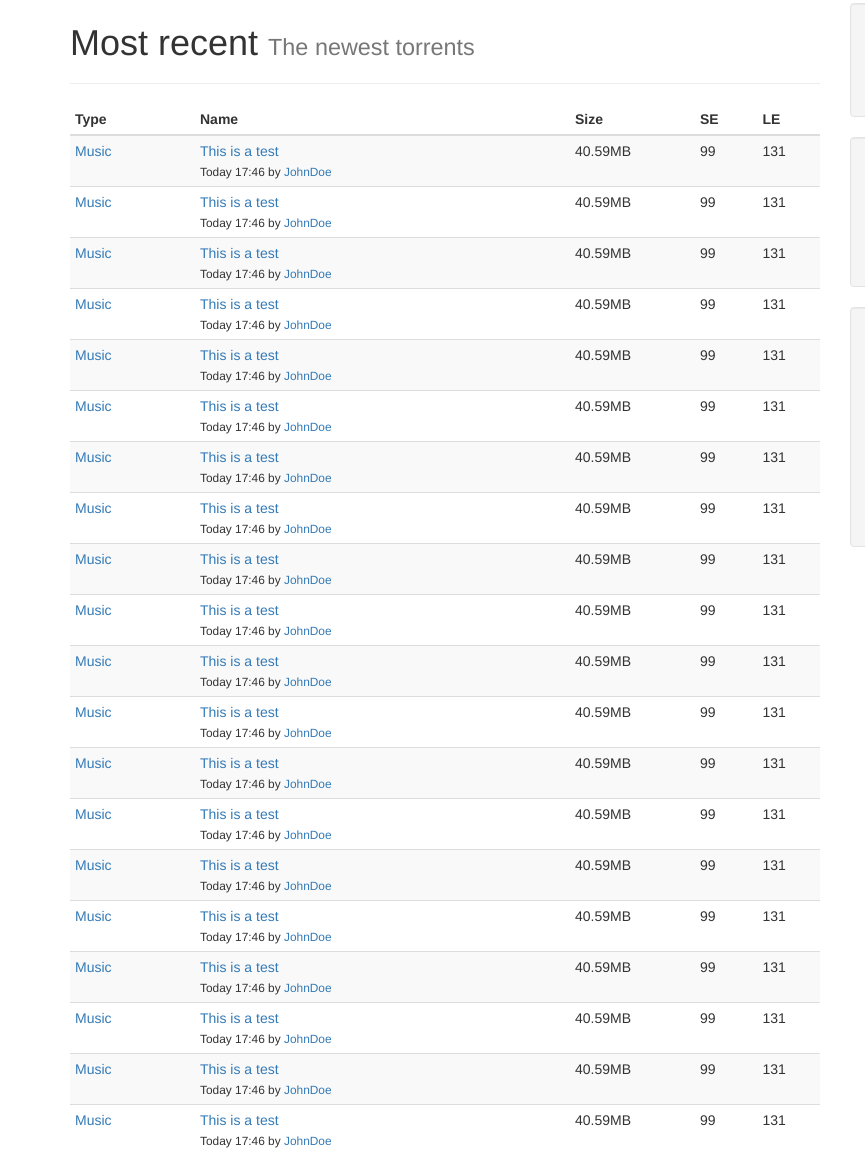
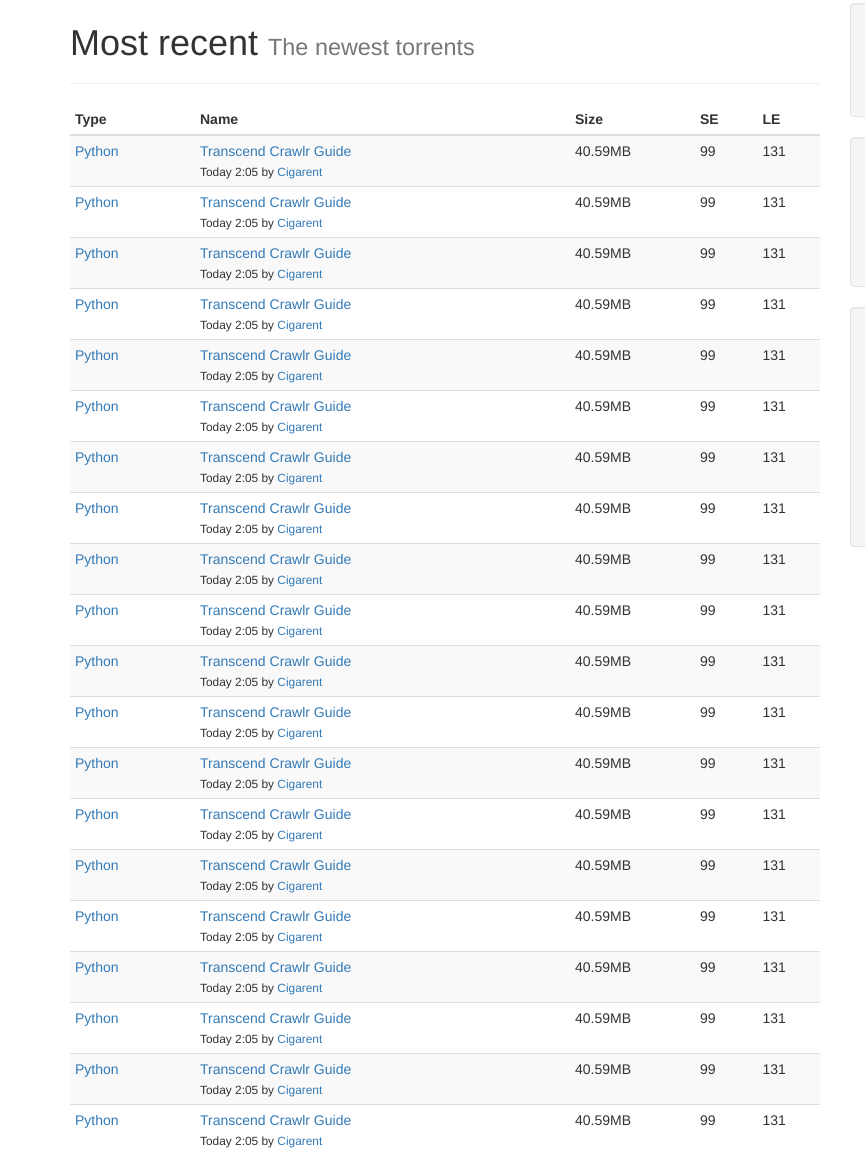
Before and after one commit to 0x1A1-1/pdfedu, a website: page recent.html in a window 1280 px wide. Shown: the part 67-1225 px from the top of the page, 0-865 px from the left. Drawn offline with Linux system fonts and the light colour scheme; grey boxes are pictures that could not be loaded.

```diff
--- a/sample_search.js
+++ b/engine.js
@@ -1,4 +1,4 @@
-var libgen = require('./js');
+var libgen = require('.');
 
 var options = {
   mirror: 'http://gen.lib.rus.ec',
--- a/recent.html
+++ b/recent.html
@@ -99,64 +99,64 @@
                         </thead>
                         <tbody>
                             <tr>
-                                <td><a href="#">Music</a></td><td><a href="torrent.html">This is a test</a><br><small>Today 17:46 by <a href="#">JohnDoe</a></small></td><td>40.59MB</td><td>99</td><td>131</td>
+                                <td><a href="#">Python</a></td><td><a href="torrent.html">Transcend Crawlr Guide</a><br><small>Today 2:05 by <a href="#">Cigarent</a></small></td><td>40.59MB</td><td>99</td><td>131</td>
                             </tr>
                             <tr>
-                                <td><a href="#">Music</a></td><td><a href="torrent.html">This is a test</a><br><small>Today 17:46 by <a href="#">JohnDoe</a></small></td><td>40.59MB</td><td>99</td><td>131</td>
+                                <td><a href="#">Python</a></td><td><a href="torrent.html">Transcend Crawlr Guide</a><br><small>Today 2:05 by <a href="#">Cigarent</a></small></td><td>40.59MB</td><td>99</td><td>131</td>
                             </tr>
                             <tr>
-                                <td><a href="#">Music</a></td><td><a href="torrent.html">This is a test</a><br><small>Today 17:46 by <a href="#">JohnDoe</a></small></td><td>40.59MB</td><td>99</td><td>131</td>
+                                <td><a href="#">Python</a></td><td><a href="torrent.html">Transcend Crawlr Guide</a><br><small>Today 2:05 by <a href="#">Cigarent</a></small></td><td>40.59MB</td><td>99</td><td>131</td>
                             </tr>
                             <tr>
-                                <td><a href="#">Music</a></td><td><a href="torrent.html">This is a test</a><br><small>Today 17:46 by <a href="#">JohnDoe</a></small></td><td>40.59MB</td><td>99</td><td>131</td>
+                                <td><a href="#">Python</a></td><td><a href="torrent.html">Transcend Crawlr Guide</a><br><small>Today 2:05 by <a href="#">Cigarent</a></small></td><td>40.59MB</td><td>99</td><td>131</td>
                             </tr>
                             <tr>
-                                <td><a href="#">Music</a></td><td><a href="torrent.html">This is a test</a><br><small>Today 17:46 by <a href="#">JohnDoe</a></small></td><td>40.59MB</td><td>99</td><td>131</td>
+                                <td><a href="#">Python</a></td><td><a href="torrent.html">Transcend Crawlr Guide</a><br><small>Today 2:05 by <a href="#">Cigarent</a></small></td><td>40.59MB</td><td>99</td><td>131</td>
                             </tr>
                             <tr>
-                                <td><a href="#">Music</a></td><td><a href="torrent.html">This is a test</a><br><small>Today 17:46 by <a href="#">JohnDoe</a></small></td><td>40.59MB</td><td>99</td><td>131</td>
+                                <td><a href="#">Python</a></td><td><a href="torrent.html">Transcend Crawlr Guide</a><br><small>Today 2:05 by <a href="#">Cigarent</a></small></td><td>40.59MB</td><td>99</td><td>131</td>
                             </tr>
                             <tr>
-                                <td><a href="#">Music</a></td><td><a href="torrent.html">This is a test</a><br><small>Today 17:46 by <a href="#">JohnDoe</a></small></td><td>40.59MB</td><td>99</td><td>131</td>
+                                <td><a href="#">Python</a></td><td><a href="torrent.html">Transcend Crawlr Guide</a><br><small>Today 2:05 by <a href="#">Cigarent</a></small></td><td>40.59MB</td><td>99</td><td>131</td>
                             </tr>
                             <tr>
-                                <td><a href="#">Music</a></td><td><a href="torrent.html">This is a test</a><br><small>Today 17:46 by <a href="#">JohnDoe</a></small></td><td>40.59MB</td><td>99</td><td>131</td>
+                                <td><a href="#">Python</a></td><td><a href="torrent.html">Transcend Crawlr Guide</a><br><small>Today 2:05 by <a href="#">Cigarent</a></small></td><td>40.59MB</td><td>99</td><td>131</td>
                             </tr>
                             <tr>
-                                <td><a href="#">Music</a></td><td><a href="torrent.html">This is a test</a><br><small>Today 17:46 by <a href="#">JohnDoe</a></small></td><td>40.59MB</td><td>99</td><td>131</td>
+                                <td><a href="#">Python</a></td><td><a href="torrent.html">Transcend Crawlr Guide</a><br><small>Today 2:05 by <a href="#">Cigarent</a></small></td><td>40.59MB</td><td>99</td><td>131</td>
                             </tr>
                             <tr>
-                                <td><a href="#">Music</a></td><td><a href="torrent.html">This is a test</a><br><small>Today 17:46 by <a href="#">JohnDoe</a></small></td><td>40.59MB</td><td>99</td><td>131</td>
+                                <td><a href="#">Python</a></td><td><a href="torrent.html">Transcend Crawlr Guide</a><br><small>Today 2:05 by <a href="#">Cigarent</a></small></td><td>40.59MB</td><td>99</td><td>131</td>
                             </tr>
                             <tr>
-                                <td><a href="#">Music</a></td><td><a href="torrent.html">This is a test</a><br><small>Today 17:46 by <a href="#">JohnDoe</a></small></td><td>40.59MB</td><td>99</td><td>131</td>
+                                <td><a href="#">Python</a></td><td><a href="torrent.html">Transcend Crawlr Guide</a><br><small>Today 2:05 by <a href="#">Cigarent</a></small></td><td>40.59MB</td><td>99</td><td>131</td>
                             </tr>
                             <tr>
-                                <td><a href="#">Music</a></td><td><a href="torrent.html">This is a test</a><br><small>Today 17:46 by <a href="#">JohnDoe</a></small></td><td>40.59MB</td><td>99</td><td>131</td>
+                                <td><a href="#">Python</a></td><td><a href="torrent.html">Transcend Crawlr Guide</a><br><small>Today 2:05 by <a href="#">Cigarent</a></small></td><td>40.59MB</td><td>99</td><td>131</td>
                             </tr>
                             <tr>
-                                <td><a href="#">Music</a></td><td><a href="torrent.html">This is a test</a><br><small>Today 17:46 by <a href="#">JohnDoe</a></small></td><td>40.59MB</td><td>99</td><td>131</td>
+                                <td><a href="#">Python</a></td><td><a href="torrent.html">Transcend Crawlr Guide</a><br><small>Today 2:05 by <a href="#">Cigarent</a></small></td><td>40.59MB</td><td>99</td><td>131</td>
                             </tr>
                             <tr>
-                                <td><a href="#">Music</a></td><td><a href="torrent.html">This is a test</a><br><small>Today 17:46 by <a href="#">JohnDoe</a></small></td><td>40.59MB</td><td>99</td><td>131</td>
+                                <td><a href="#">Python</a></td><td><a href="torrent.html">Transcend Crawlr Guide</a><br><small>Today 2:05 by <a href="#">Cigarent</a></small></td><td>40.59MB</td><td>99</td><td>131</td>
                             </tr>
                             <tr>
-                                <td><a href="#">Music</a></td><td><a href="torrent.html">This is a test</a><br><small>Today 17:46 by <a href="#">JohnDoe</a></small></td><td>40.59MB</td><td>99</td><td>131</td>
+                                <td><a href="#">Python</a></td><td><a href="torrent.html">Transcend Crawlr Guide</a><br><small>Today 2:05 by <a href="#">Cigarent</a></small></td><td>40.59MB</td><td>99</td><td>131</td>
                             </tr>
                             <tr>
-                                <td><a href="#">Music</a></td><td><a href="torrent.html">This is a test</a><br><small>Today 17:46 by <a href="#">JohnDoe</a></small></td><td>40.59MB</td><td>99</td><td>131</td>
+                                <td><a href="#">Python</a></td><td><a href="torrent.html">Transcend Crawlr Guide</a><br><small>Today 2:05 by <a href="#">Cigarent</a></small></td><td>40.59MB</td><td>99</td><td>131</td>
                             </tr>
                             <tr>
-                                <td><a href="#">Music</a></td><td><a href="torrent.html">This is a test</a><br><small>Today 17:46 by <a href="#">JohnDoe</a></small></td><td>40.59MB</td><td>99</td><td>131</td>
+                                <td><a href="#">Python</a></td><td><a href="torrent.html">Transcend Crawlr Guide</a><br><small>Today 2:05 by <a href="#">Cigarent</a></small></td><td>40.59MB</td><td>99</td><td>131</td>
                             </tr>
                             <tr>
-                                <td><a href="#">Music</a></td><td><a href="torrent.html">This is a test</a><br><small>Today 17:46 by <a href="#">JohnDoe</a></small></td><td>40.59MB</td><td>99</td><td>131</td>
+                                <td><a href="#">Python</a></td><td><a href="torrent.html">Transcend Crawlr Guide</a><br><small>Today 2:05 by <a href="#">Cigarent</a></small></td><td>40.59MB</td><td>99</td><td>131</td>
                             </tr>
                             <tr>
-                                <td><a href="#">Music</a></td><td><a href="torrent.html">This is a test</a><br><small>Today 17:46 by <a href="#">JohnDoe</a></small></td><td>40.59MB</td><td>99</td><td>131</td>
+                                <td><a href="#">Python</a></td><td><a href="torrent.html">Transcend Crawlr Guide</a><br><small>Today 2:05 by <a href="#">Cigarent</a></small></td><td>40.59MB</td><td>99</td><td>131</td>
                             </tr>
                             <tr>
-                                <td><a href="#">Music</a></td><td><a href="torrent.html">This is a test</a><br><small>Today 17:46 by <a href="#">JohnDoe</a></small></td><td>40.59MB</td><td>99</td><td>131</td>
+                                <td><a href="#">Python</a></td><td><a href="torrent.html">Transcend Crawlr Guide</a><br><small>Today 2:05 by <a href="#">Cigarent</a></small></td><td>40.59MB</td><td>99</td><td>131</td>
                             </tr>
                         </tbody>
                     </table>
```
Also changed, not shown: result.html (+3 -21 lines).
